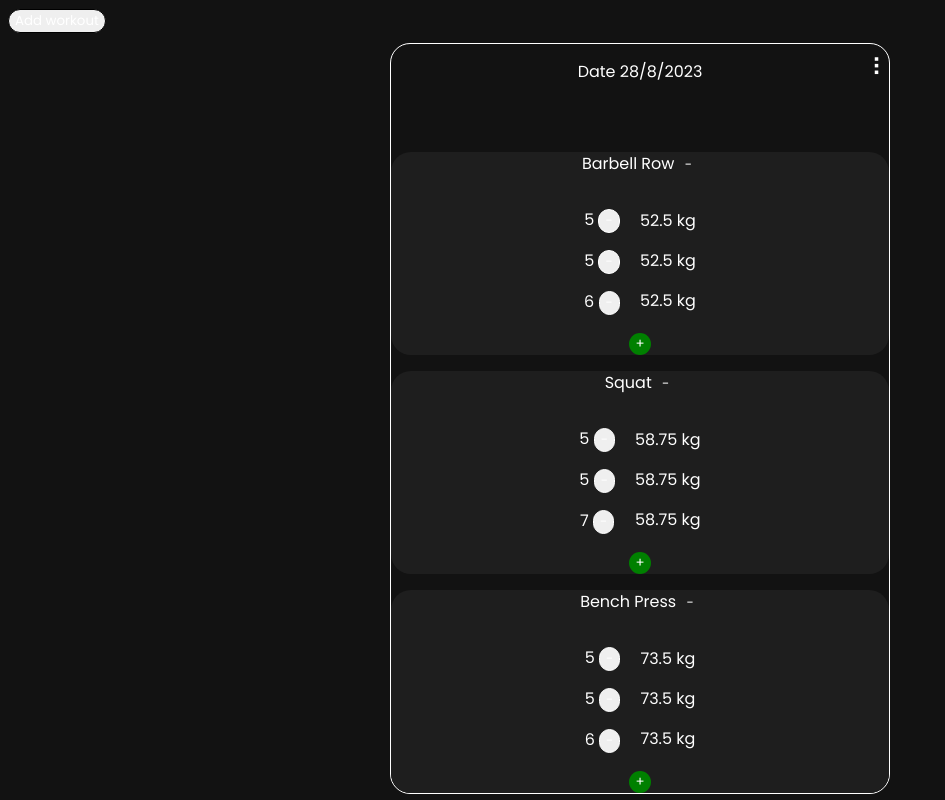
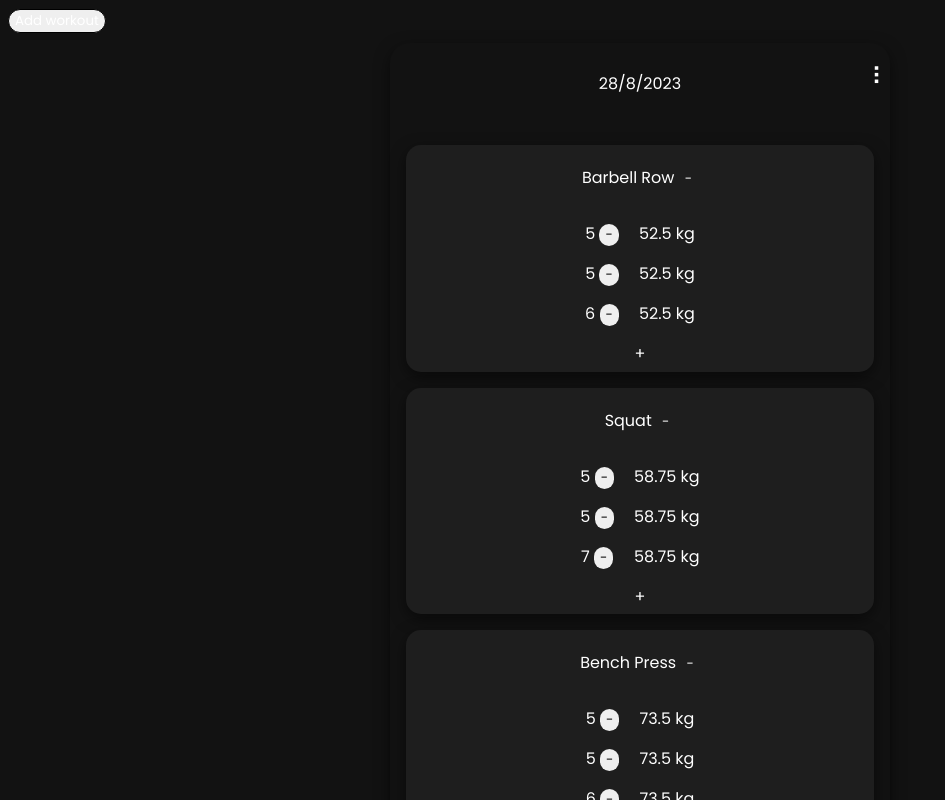
Before and after one commit to LerkkaP/WorkoutLogger, a React (Create React App) app: page / in a window 1280 px wide. Shown: the top 800 px of the page, without its empty margins (0-945 px from the left). Built offline with nearby package versions, Linux system fonts and the light colour scheme; data requests are answered from the project's data file.

Commit message:
plan UI and improve styling

```diff
--- a/src/assets/style.css
+++ b/src/assets/style.css
@@ -9,8 +9,8 @@
 }
 
 body {
+  color: white;
   background-color: #121212;
-
 }
 
 .reps-sets-container {
@@ -29,7 +29,6 @@ body {
 }
 
 .workout {
-  border: 1.3px solid white;
   border-radius: 20px;
   margin-bottom: 10px;
   width: 50%;
@@ -37,12 +36,25 @@ body {
   margin-top: 10px;
   text-align: center;
   width: 500px;
+  padding-top: 10px;
+  padding-bottom: 20px;
+  box-shadow: rgba(0, 0, 0, 0.5) 0px 5px 15px;
+}
 
+.workout > p {
+  position: relative;
+  top: 0.2em;
 }
 
 .exercise {
-  background-color: #1E1E1E;
-  border-radius: 20px;
+  background-color: #1e1e1e;
+  border-radius: 15px;
+  margin-bottom: 1em;
+  margin-left: 1em;
+  margin-right: 1em;
+  padding-top: 0.33em;
+  padding-bottom: 0.33em;
+  box-shadow: rgba(0, 0, 0, 0.5) 0px 5px 15px;
 }
 
 /* buttons */
@@ -58,8 +70,8 @@ button:hover {
 }
 
 .reps button {
-  color: white;
-  border-color: white;
+  border: none;
+  color: black;
 }
 
 #dots {
@@ -77,9 +89,15 @@ button:hover {
 }
 
 .add {
-  background-color: green;
-  color: white;
   border: none;
+  color: black;
+  background: none;
+  color: inherit;
+  border: none;
+  padding: 0;
+  font: inherit;
+  cursor: pointer;
+  outline: inherit;
 }
 
 .exercise > p button {
@@ -95,6 +113,7 @@ button:hover {
   display: flex;
   border-radius: 20px;
   border: solid 1.5px black;
+  color: black;
 }
 
 .workoutForm button,
--- a/src/components/WorkoutList.js
+++ b/src/components/WorkoutList.js
@@ -52,7 +52,7 @@ const WorkoutList = () => {
 
   return data.workouts.map((workout, i) => (
     <div key={i} className="workout">
-      <p>Date {workout.date}</p>
+      <p>{workout.date}</p>
       <button id="dots" onClick={handleToggleMenu}>
         &#10247;
       </button>
@@ -72,21 +72,22 @@ const WorkoutList = () => {
               isOpen={exerciseOverlays[workout.id]}
               onClose={() => toggleExerciseOverlay(workout.id)}
             >
-              {exerciseOverlays[workout.id] && (
-                <ExerciseForm id={workout.id} />
-              )}
+              {exerciseOverlays[workout.id] && <ExerciseForm id={workout.id} />}
             </Overlay>
           </li>
         </ul>
       )}
       {workout.exercises.map((exercise, i) => (
         <div key={i} className="exercise">
-          <p>{exercise.name} <button
-            id="deleteWorkout"
-            onClick={() => handleDeleteExercise(workout.id, exercise.id)}
-          >
-            -
-          </button></p>
+          <p>
+            {exercise.name}{" "}
+            <button
+              id="deleteWorkout"
+              onClick={() => handleDeleteExercise(workout.id, exercise.id)}
+            >
+              -
+            </button>
+          </p>
           <div className="reps-sets-container">
             <div className="reps">
               {exercise.sets.map((sets, i) => (
@@ -108,10 +109,7 @@ const WorkoutList = () => {
               ))}
             </div>
           </div>
-          <button
-            className="add"
-            onClick={() => toggleSetOverlay(exercise.id)}
-          >
+          <button className="add" onClick={() => toggleSetOverlay(exercise.id)}>
             +
           </button>
           <Overlay
@@ -128,5 +126,4 @@ const WorkoutList = () => {
   ));
 };
 
-
 export default WorkoutList;
```
